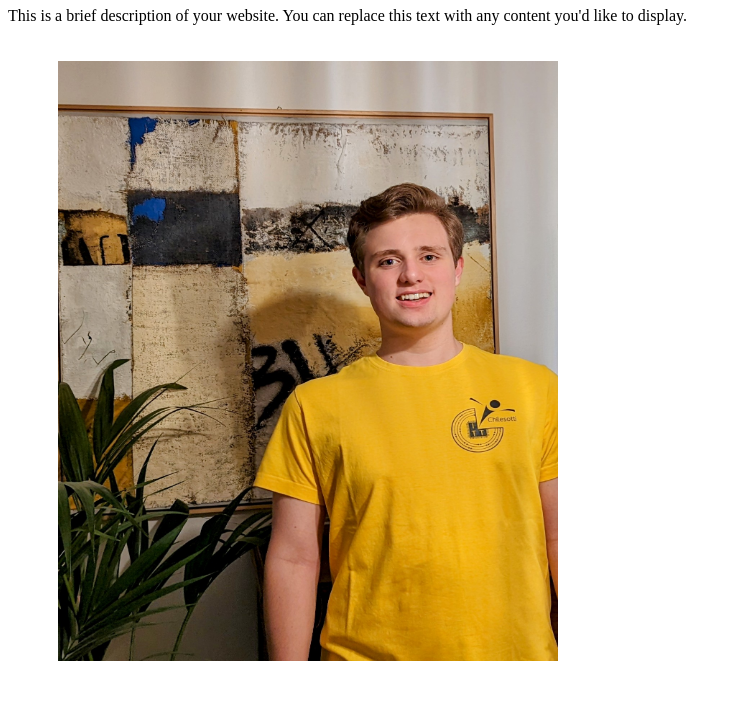
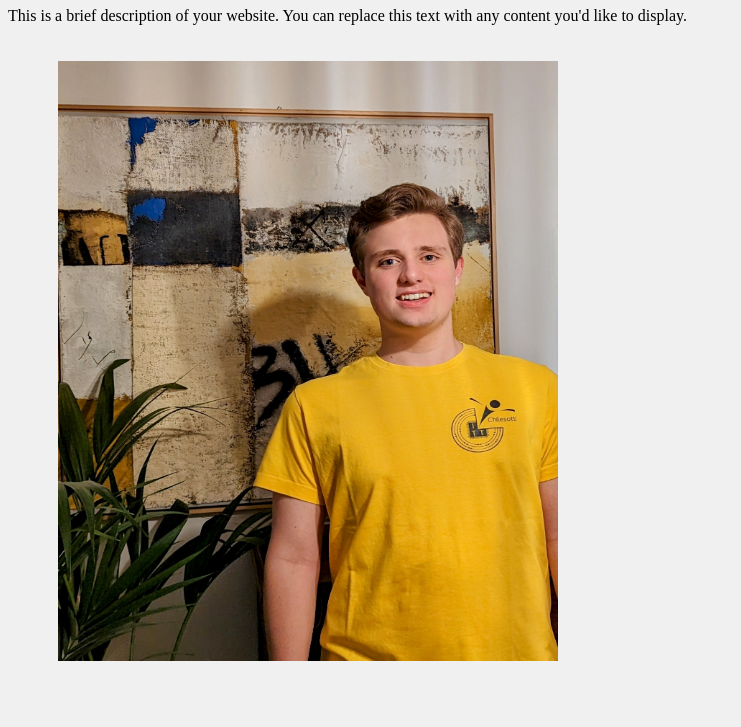
Before and after one commit to gi0v1/giovannipegoraro.github.io, a plain HTML site: page home.html in a window 1280 px wide. Shown: the part 73-800 px from the top of the page, without its empty margins (0-741 px from the left). Drawn offline with Linux system fonts and the light colour scheme.

Commit message:
Update home.html

```diff
--- a/home.html
+++ b/home.html
@@ -3,6 +3,9 @@
 <head>
     <title>Your Website Title</title>
     <style>
+        body {
+            background-color: #f0f0f0; /* Replace with your desired color */
+        }
         .image-container {
             position: relative;
             left: 50px; /* Adjust as needed */
```
